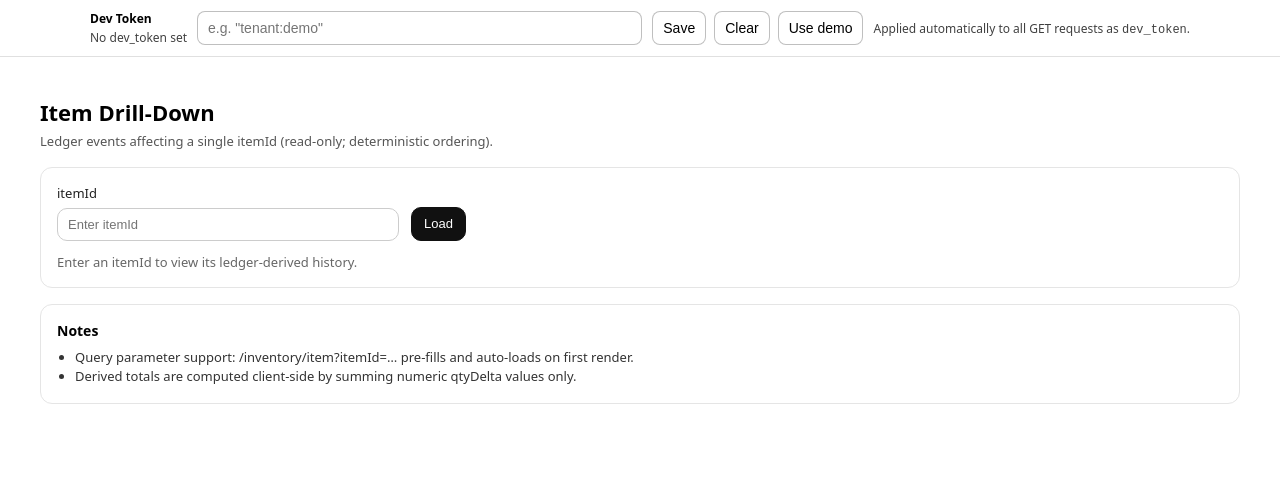
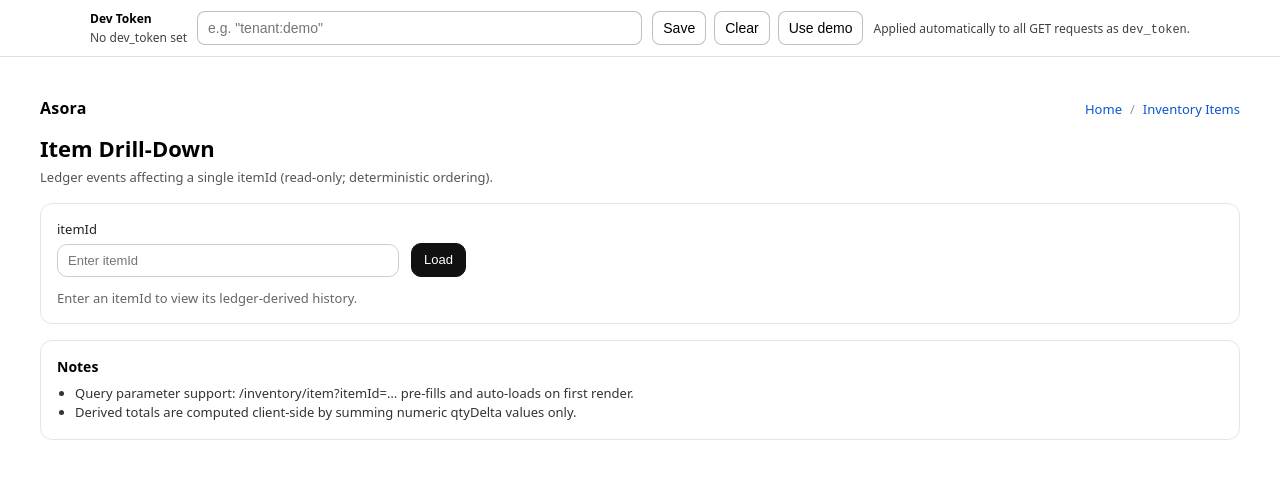
Before and after one commit to AsoraApp/Asora, a Next.js app in the folder web/: page /inventory/item in a window 1280 px wide. Shown: the top 478 px of the page. Built offline with nearby package versions, Linux system fonts and the light colour scheme.

Commit message:
Update page.jsx

```diff
--- a/web/app/inventory/item/page.jsx
+++ b/web/app/inventory/item/page.jsx
@@ -38,7 +38,6 @@ export default function InventoryItemDrillDownPage() {
 
       const filtered = list.filter((e) => typeof e?.itemId === "string" && e.itemId === iid);
 
-      // Deterministic chronological order.
       const sorted = [...filtered].sort((a, b) => {
         const ta = typeof a?.ts === "string" ? a.ts : "";
         const tb = typeof b?.ts === "string" ? b.ts : "";
@@ -67,7 +66,6 @@ export default function InventoryItemDrillDownPage() {
   }
 
   useEffect(() => {
-    // Preload if itemId is supplied via query string
     if (initialItemId.trim()) load(initialItemId);
     // eslint-disable-next-line react-hooks/exhaustive-deps
   }, []);
@@ -85,6 +83,21 @@ export default function InventoryItemDrillDownPage() {
 
   return (
     <main style={styles.shell}>
+      <header style={styles.topbar}>
+        <div style={styles.brandRow}>
+          <div style={styles.brand}>Asora</div>
+          <div style={styles.nav}>
+            <Link href="/" style={styles.navLink}>
+              Home
+            </Link>
+            <span style={styles.navSep}>/</span>
+            <Link href="/inventory/items" style={styles.navLink}>
+              Inventory Items
+            </Link>
+          </div>
+        </div>
+      </header>
+
       <header style={styles.header}>
         <div style={styles.title}>Item Drill-Down</div>
         <div style={styles.sub}>Ledger events affecting a single itemId (read-only; deterministic ordering).</div>
@@ -94,12 +107,7 @@ export default function InventoryItemDrillDownPage() {
         <div style={styles.controls}>
           <label style={styles.label}>
             itemId
-            <input
-              style={styles.input}
-              value={itemId}
-              onChange={(e) => setItemId(e.target.value)}
-              placeholder="Enter itemId"
-            />
+            <input style={styles.input} value={itemId} onChange={(e) => setItemId(e.target.value)} placeholder="Enter itemId" />
           </label>
           <button style={styles.button} onClick={() => load(itemId)} disabled={loading}>
             {loading ? "Loading..." : "Load"}
@@ -188,26 +196,22 @@ export default function InventoryItemDrillDownPage() {
 
 const styles = {
   shell: { minHeight: "100vh", padding: 24, fontFamily: "ui-sans-serif, system-ui, -apple-system, Segoe UI, Roboto" },
+
+  topbar: { marginBottom: 14 },
+  brandRow: { display: "flex", justifyContent: "space-between", alignItems: "baseline", flexWrap: "wrap", gap: 10 },
+  brand: { fontSize: 16, fontWeight: 800, letterSpacing: 0.2 },
+  nav: { display: "flex", alignItems: "center", gap: 8, flexWrap: "wrap" },
+  navLink: { color: "#0b57d0", textDecoration: "none", fontSize: 13 },
+  navSep: { color: "#999", fontSize: 13 },
+
   header: { marginBottom: 16 },
   title: { fontSize: 22, fontWeight: 700 },
   sub: { marginTop: 6, color: "#555", fontSize: 13, lineHeight: 1.35 },
-  card: {
-    border: "1px solid #e5e5e5",
-    borderRadius: 12,
-    padding: 16,
-    marginBottom: 16,
-    background: "#fff",
-  },
+
+  card: { border: "1px solid #e5e5e5", borderRadius: 12, padding: 16, marginBottom: 16, background: "#fff" },
   controls: { display: "flex", gap: 12, flexWrap: "wrap", alignItems: "flex-end" },
   label: { display: "flex", flexDirection: "column", gap: 6, fontSize: 13, color: "#222" },
-  input: {
-    width: 320,
-    padding: "8px 10px",
-    borderRadius: 10,
-    border: "1px solid #ccc",
-    outline: "none",
-    fontSize: 13,
-  },
+  input: { width: 320, padding: "8px 10px", borderRadius: 10, border: "1px solid #ccc", outline: "none", fontSize: 13 },
   button: {
     padding: "8px 12px",
     borderRadius: 10,
@@ -220,25 +224,23 @@ const styles = {
   },
   links: { fontSize: 13, paddingBottom: 2 },
   link: { color: "#0b57d0", textDecoration: "none", fontSize: 13 },
+
   summaryRow: { marginTop: 12, display: "flex", gap: 14, flexWrap: "wrap", fontSize: 13, alignItems: "center" },
   err: { marginTop: 10, color: "#b00020", fontSize: 13 },
   empty: { marginTop: 12, color: "#666", fontSize: 13 },
+
   tableWrap: { width: "100%", overflowX: "auto", marginTop: 12 },
   table: { borderCollapse: "collapse", width: "100%" },
   th: { textAlign: "left", fontSize: 12, color: "#444", borderBottom: "1px solid #eee", padding: "10px 8px" },
   thRight: { textAlign: "right", fontSize: 12, color: "#444", borderBottom: "1px solid #eee", padding: "10px 8px" },
   td: { padding: "10px 8px", borderBottom: "1px solid #f0f0f0", fontSize: 13, verticalAlign: "top" },
-  tdRight: {
-    padding: "10px 8px",
-    borderBottom: "1px solid #f0f0f0",
-    fontSize: 13,
-    textAlign: "right",
-    verticalAlign: "top",
-  },
+  tdRight: { padding: "10px 8px", borderBottom: "1px solid #f0f0f0", fontSize: 13, textAlign: "right", verticalAlign: "top" },
   neg: { color: "#b00020", fontWeight: 700 },
   muted: { color: "#666" },
+
   mono: { fontFamily: "ui-monospace, SFMono-Regular, Menlo, Monaco, Consolas, monospace" },
   monoSmall: { fontFamily: "ui-monospace, SFMono-Regular, Menlo, Monaco, Consolas, monospace", fontSize: 12 },
+
   noteTitle: { fontSize: 14, fontWeight: 700, marginBottom: 8 },
   ul: { margin: 0, paddingLeft: 18, color: "#333", fontSize: 13, lineHeight: 1.5 },
 };
```
